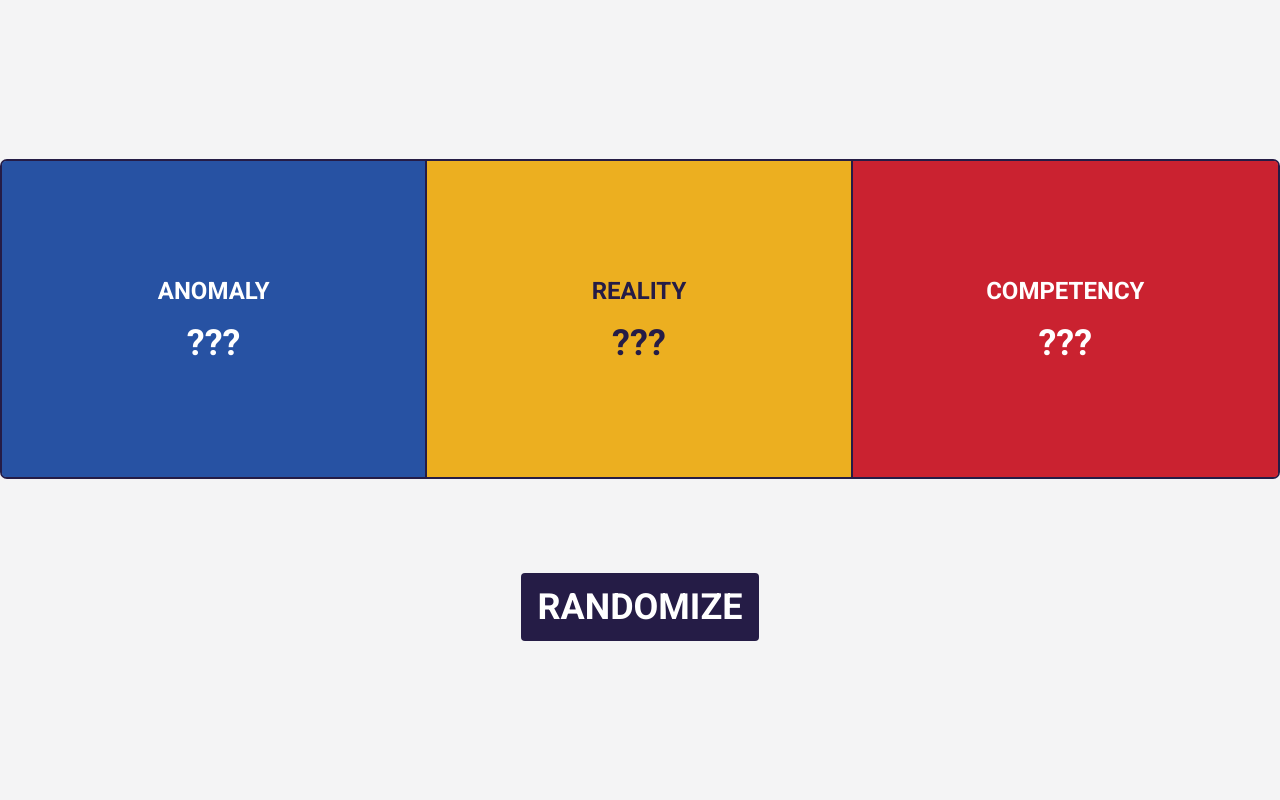
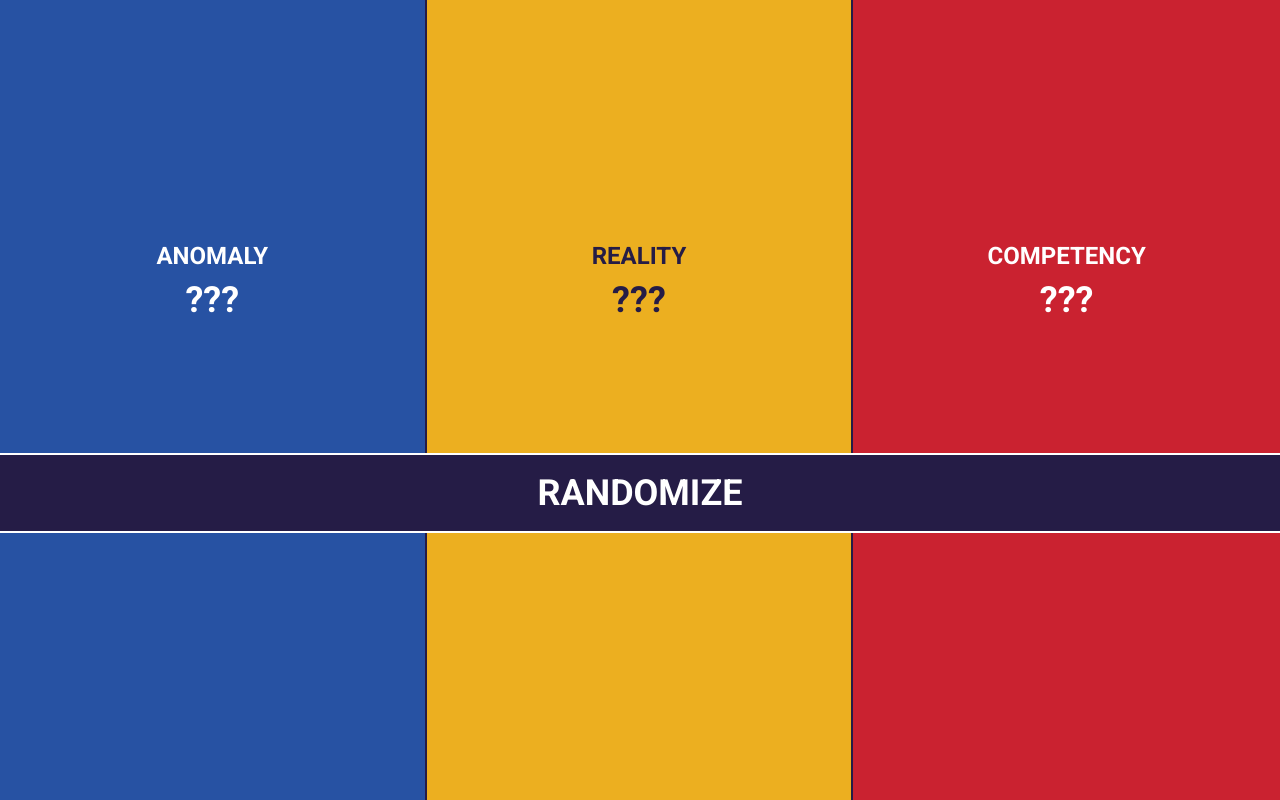
Before and after one commit to lfs48/arc-randomizer, a Svelte app: page / in a window 1280 px wide. Built offline with nearby package versions, Linux system fonts and the light colour scheme.

Commit message:
refactor: redesign randomizer

```diff
--- a/src/App.svelte
+++ b/src/App.svelte
@@ -57,12 +57,11 @@
   section {
     @apply
     basis-1/3
-    h-full
+    h-screen
     flex
     flex-col
-    justify-center
+    justify-evenly
     items-center
-    space-y-4
   ;}
 
   h1 {
@@ -77,23 +76,30 @@
   ;}
 </style>
 
-<main class='w-screen h-screen flex flex-col justify-evenly items-center py-16 bg-zinc-100 font-roboto'>
-  <div class="w-[80rem] h-[20rem] flex border-2 border-deep-purple rounded-[7px]">
-    <section class="bg-anomaly-blue text-white rounded-l border-r-2 border-r-deep-purple">
+<main class='w-screen flex items-center bg-zinc-100 font-roboto'>
+  <section class="bg-anomaly-blue text-white border-r-2 border-r-deep-purple">
+    <div class="flex flex-col items-center space-y-2">
       <h2>ANOMALY</h2>
       <h1>{anomaly || '???'}</h1>
-    </section>
-    <section class="bg-reality-yellow text-deep-purple border-r-2 border-r-deep-purple">
+    </div>
+    <div><!----></div>
+  </section>
+  <section class="bg-reality-yellow text-deep-purple border-r-2 border-deep-purple">
+    <div class="flex flex-col items-center space-y-2">
       <h2>REALITY</h2>
       <h1>{reality || '???'}</h1>
-    </section>
-    <section class="bg-agency-red text-white rounded-r">
+    </div>
+    <div><!----></div>
+  </section>
+  <section class="bg-agency-red text-white">
+    <div class="flex flex-col items-center space-y-2">
       <h2>COMPETENCY</h2>
       <h1>{competency || '???'}</h1>
-    </section>
-  </div>
+    </div>
+    <div><!----></div>
+  </section>
   <button
-    class="flex items-center bg-deep-purple rounded text-white text-4xl p-4 leading-none font-bold cursor-pointer"
+    class="fixed bottom-1/3 w-screen h-20 flex justify-center items-center bg-deep-purple border-y-2 border-white text-white text-4xl p-4 leading-none font-bold cursor-pointer"
     on:click={generate}
   >
     RANDOMIZE
```
